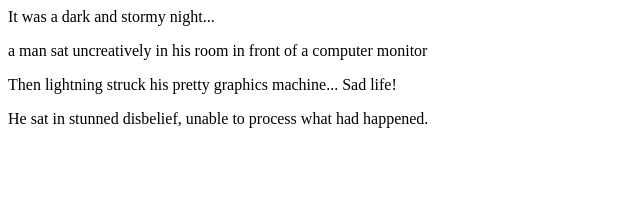
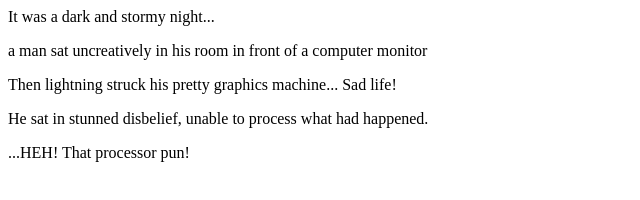
Before and after one commit to bsapprill/FiresideStory, a plain HTML site: page index.html in a window 1280 px wide. Shown: the whole page, without its empty margins (0-640 px from the left). Drawn offline with Linux system fonts and the light colour scheme.

Commit message:
Fifth line

```diff
--- a/index.html
+++ b/index.html
@@ -4,5 +4,6 @@
       <p>a man sat uncreatively in his room in front of a computer monitor</p>
       <p>Then lightning struck his pretty graphics machine... Sad life!</p>
       <p>He sat in stunned disbelief, unable to process what had happened.</p>
+      <p>...HEH! That processor pun!</p>
     </body>
   </html>
```
